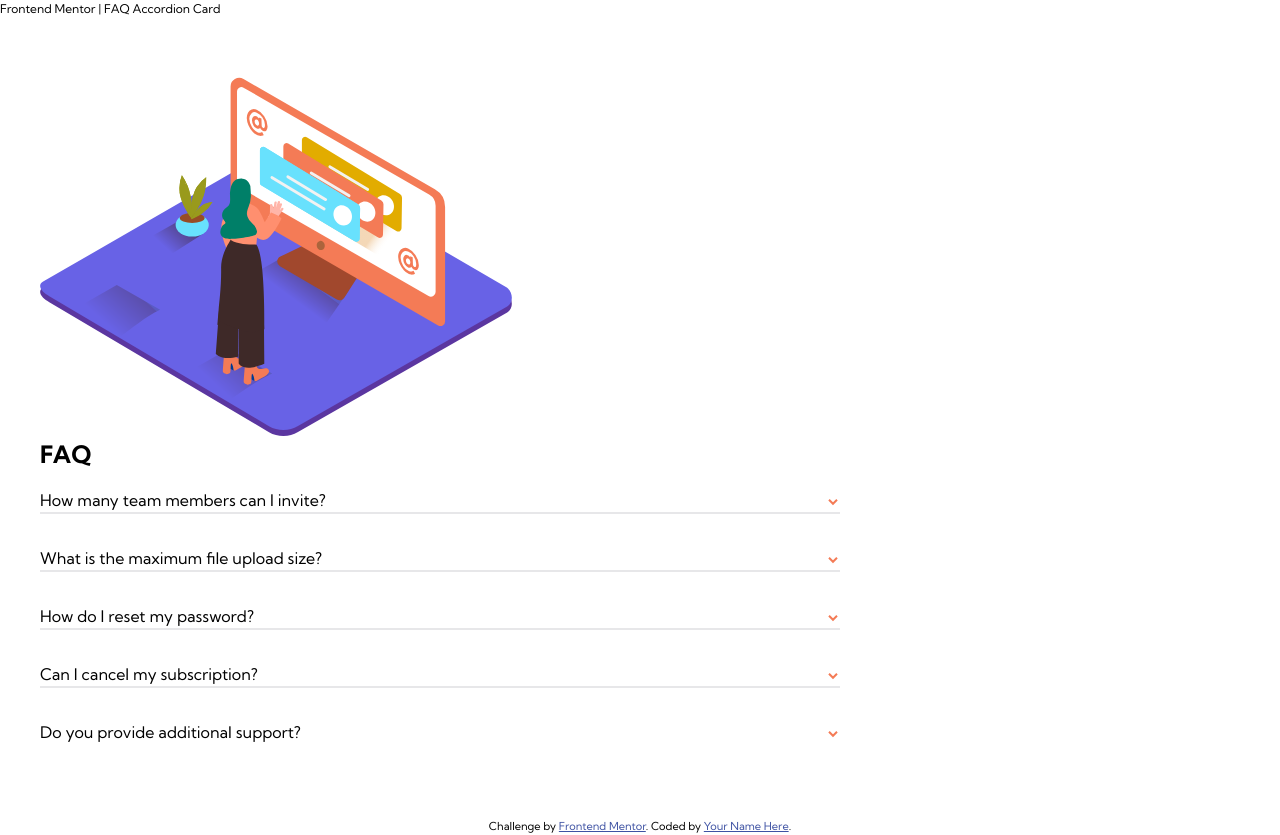
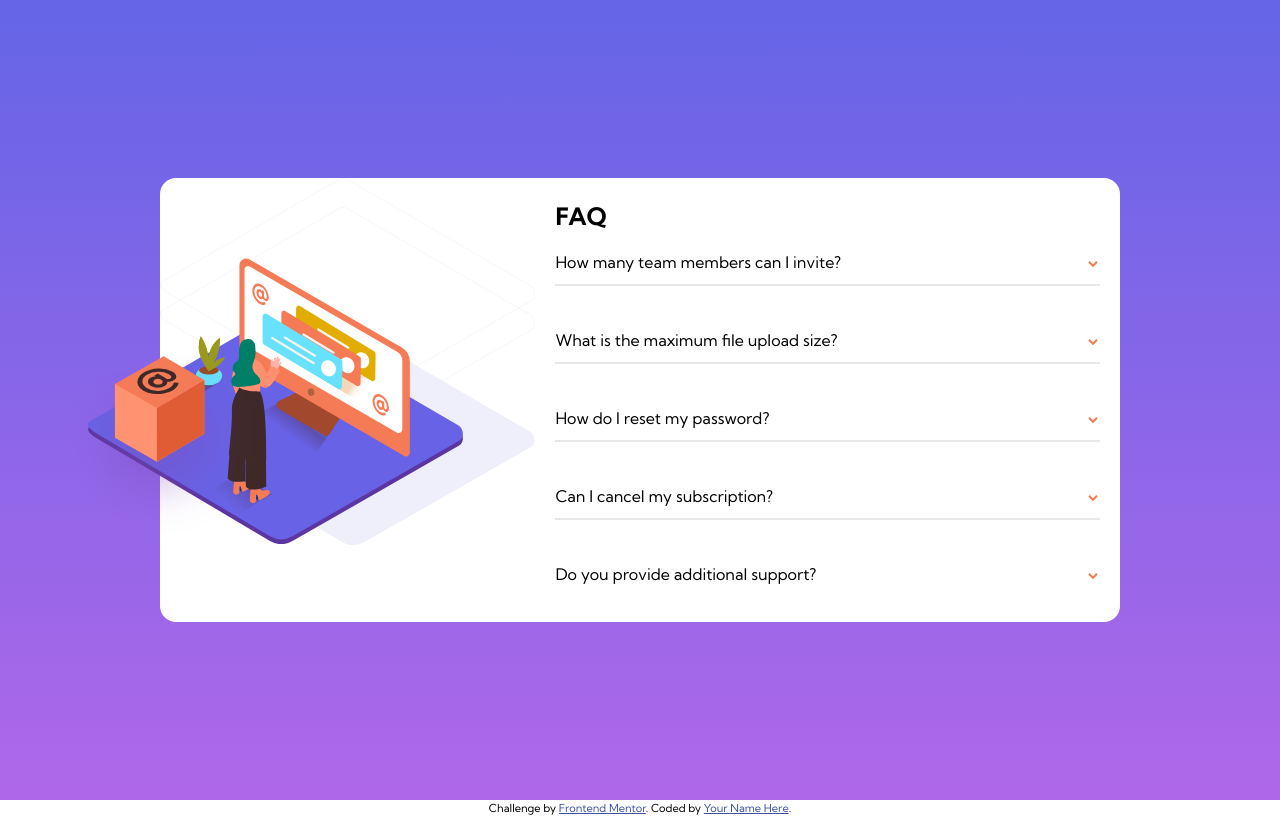
Before and after one commit to sil3ntr/fem-faq-accordian-card, a plain HTML site: page index.html in a window 1280 px wide. Drawn offline with Linux system fonts and the light colour scheme.

Commit message:
added overlap for svg images, still trying to work out how to make the overflow work like the design for only the box illustration element

```diff
--- a/index.html
+++ b/index.html
@@ -3,18 +3,16 @@
 <head>
   <meta charset="UTF-8">
   <meta name="viewport" content="width=device-width, initial-scale=1.0"> <!-- displays site properly based on user's device -->
-
   <link rel="icon" type="image/png" sizes="32x32" href="./images/favicon-32x32.png">
-  <link rel="stylesheet" href="./styles.css"
-
+  <link rel="stylesheet" href="./styles.css">
   <title>Frontend Mentor | FAQ Accordion Card</title>
-
 </head>
 <body>
   <main>
   <div class="card">
     <div class="graphics">
-      <img src="./images/illustration-woman-online-desktop.svg" alt="illustration of a woman">
+      <img class="box-illustration" src="./images/illustration-box-desktop.svg" alt="illustration of a box">
+      <img class="woman-illustration" src="./images/illustration-woman-online-desktop.svg" alt="illustration of a woman">
     </div>
     <div class="accordion">
       <h1>FAQ</h1>
@@ -22,23 +20,23 @@
       <div class="label">How many team members can I invite?</div>
       <div class="content">You can invite up to 2 additional users on the Free plan. There is no limit on
         team members for the Premium plan.</div>
-      <hr>
+      <div class="line"><hr></div>
     </div>
     <div class="container">
       <div class="label">What is the maximum file upload size?</div>
         <div class="content">No more than 2GB. All files in your account must fit your allotted storage space. </div>
-      <hr>
+      <div class="line"><hr></div>
     </div>
     <div class="container">
       <div class="label">How do I reset my password?</div>
         <div class="content">Click “Forgot password” from the login page or “Change password” from your profile page.
           A reset link will be emailed to you.</div>
-        <hr>
+        <div class="line"><hr></div>
       </div>
     <div class="container">
       <div class="label">Can I cancel my subscription?</div>
         <div class="content">Yes! Send us a message and we’ll process your request no questions asked. </div>
-        <hr>
+        <div class="line"><hr></div>
       </div>
      <div class="container">
       <div class="label">Do you provide additional support?</div>
--- a/styles.css
+++ b/styles.css
@@ -6,6 +6,10 @@
 *, *::before, *::after {
     box-sizing: border-box;
     --light-grayish-blue: hsl(240, 5%, 91%);
+    --soft-violet: hsl(273, 75%, 66%);
+    --soft-blue: hsl(240, 73%, 65%);
+
+    --mobile: 30rem;
   }
   /*
     2. Remove default margin
@@ -62,19 +66,73 @@ main {
   align-items: center;
   height: 100vh;
   height: 100dvh;
+
+  background: linear-gradient(var(--soft-blue), var(--soft-violet));
 }
 
 hr {
   border: 1px solid var(--light-grayish-blue);
 }
 
+@media screen and (max-width: 900px) {
+
+  .card {
+    display: flex;
+    flex-direction: column;
+  }
+
+  .box-illustration{
+    position: absolute;
+    top: -10rem;
+  }
+
+  .woman-illustration {
+    position: absolute;
+    top: -10rem;
+  }
+}
+
 .card {
-  width: 1200px;
+  display: flex;
+  background-color: #fff;
+  max-width: 60rem;
+  border-radius: 1rem
+
+}
+
+.graphics {
+  display: flex;
+  width: 30rem;
+
+  background-image: url('./images/bg-pattern-desktop.svg');
+  background-size: contain;
+  background-repeat: no-repeat;
+
+
+  position: relative;
+}
+
+.box-illustration {
+  position: absolute;
+  top: 11rem;
+  left: -6rem;
+  z-index: 2;
+}
+
+.woman-illustration {
+  position: absolute;
+  top: 5rem;
+  left: -4.5rem;
+  z-index: 1;
+
+}
+
+.accordion {
+  padding: 20px;
 }
 
 .container {
     position: relative;
-    max-width: 50rem;
     padding-block: 1rem;
 }
 .accordion .label::before {
@@ -114,6 +172,9 @@ hr {
   font-weight: 700;
 }
 
+.line {
+  padding-block: 10px;
+}
 
 .attribution { font-size: 11px; text-align: center; }
 .attribution a { color: hsl(228, 45%, 44%); }
```
